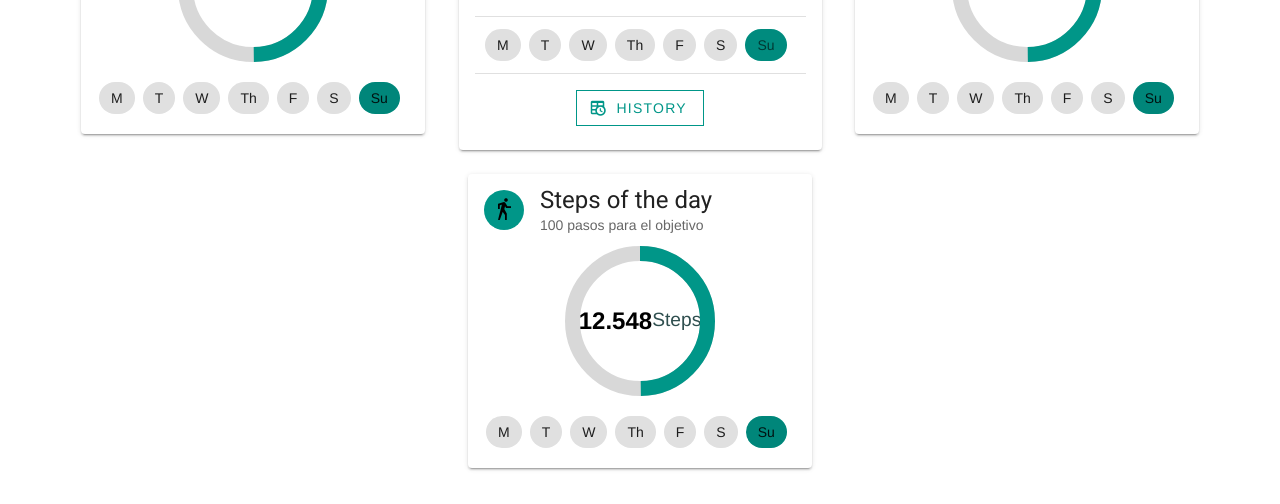
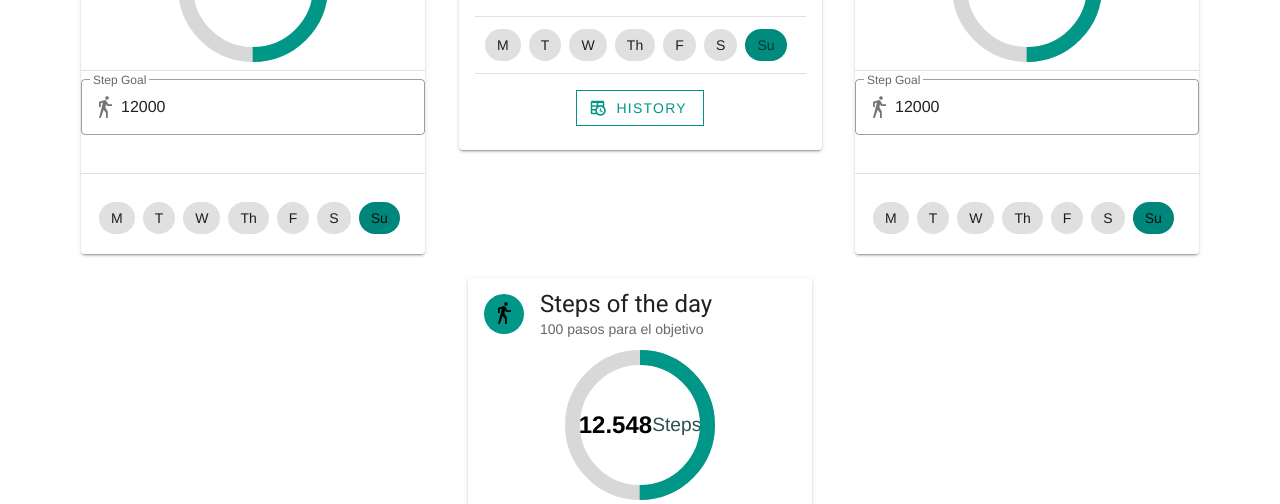
Before and after one commit to IvanSantosGonz/newgFit, a Vue app: page /home in a window 1280 px wide. Shown: the part 296-800 px from the top of the page. Built offline with nearby package versions, Linux system fonts and the light colour scheme; no server answers; sample sign-in values are in the browser's storage; a small style sheet from the web is missing.

Commit message:
added step goal textField

```diff
--- a/src/components/FitDataCard.vue
+++ b/src/components/FitDataCard.vue
@@ -23,6 +23,15 @@
         <!--<v-card-text>
             Visit ten places on our planet that are undergoing the biggest changes today.
         </v-card-text>-->
+        <v-divider class="my-2"></v-divider>
+        <v-text-field
+                v-model="goal"
+                label="Step Goal"
+                outlined
+                color="teal"
+                prepend-inner-icon="mdi-walk"
+        ></v-text-field>
+        <v-divider class="my-2"></v-divider>
 
         <v-card-actions>
 
@@ -47,9 +56,10 @@
 <script>
 
     export default {
-        name: 'barDataCard',
+        name: 'fitDataCard',
         components: {
         },
+
         data: () => ({
             value: 0,
             size: 150,
@@ -59,6 +69,7 @@
             icon: "mdi-walk",
             progressTitle: "Steps",
             selection: 'Su',
+            goal: 12000,
             sizes: [
                 'M', 'T', 'W', 'Th', 'F', 'S', 'Su',
             ],
```
Also changed, not shown: 1 other file (tests, documents, lock files or other folders).
